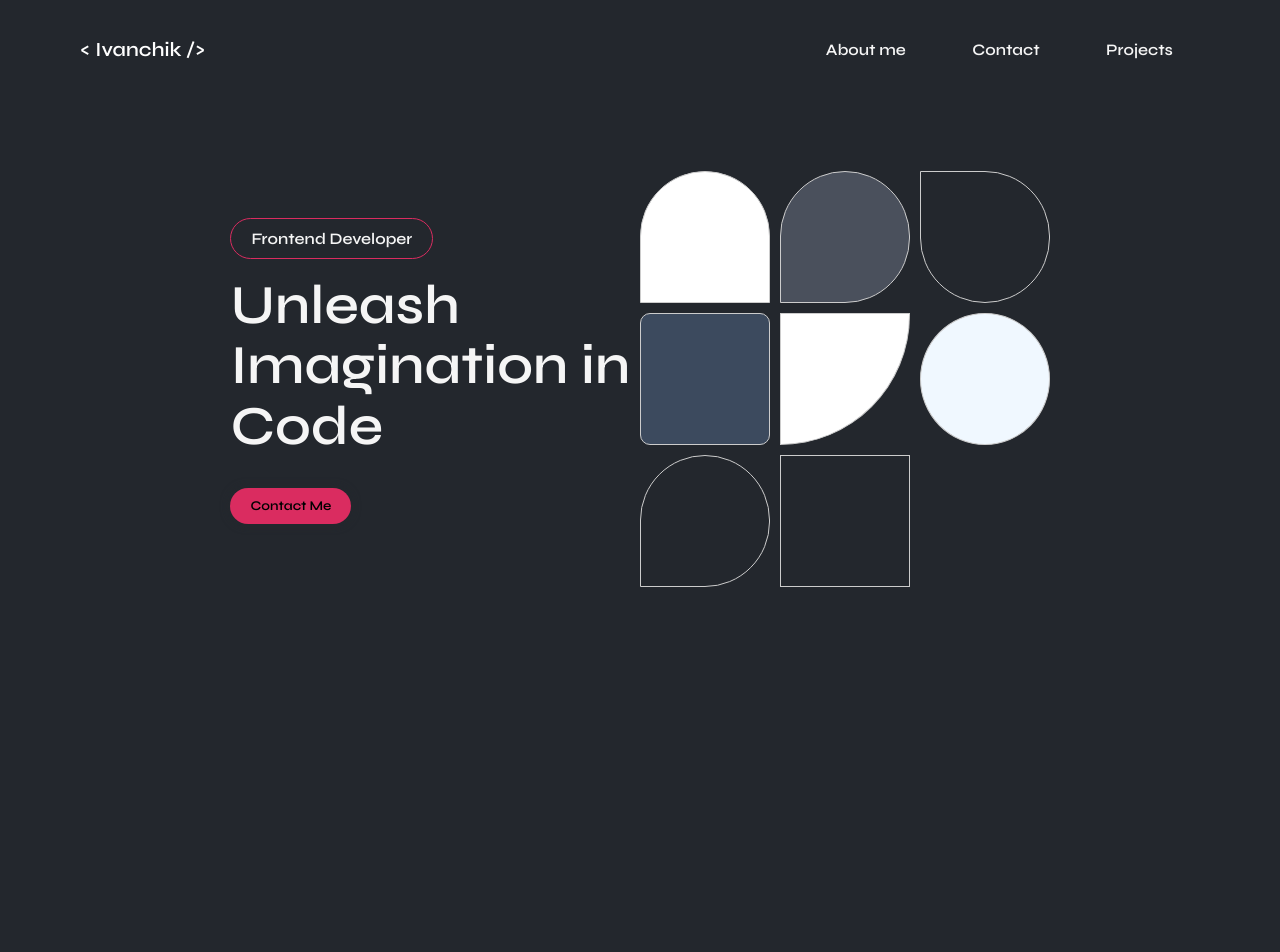
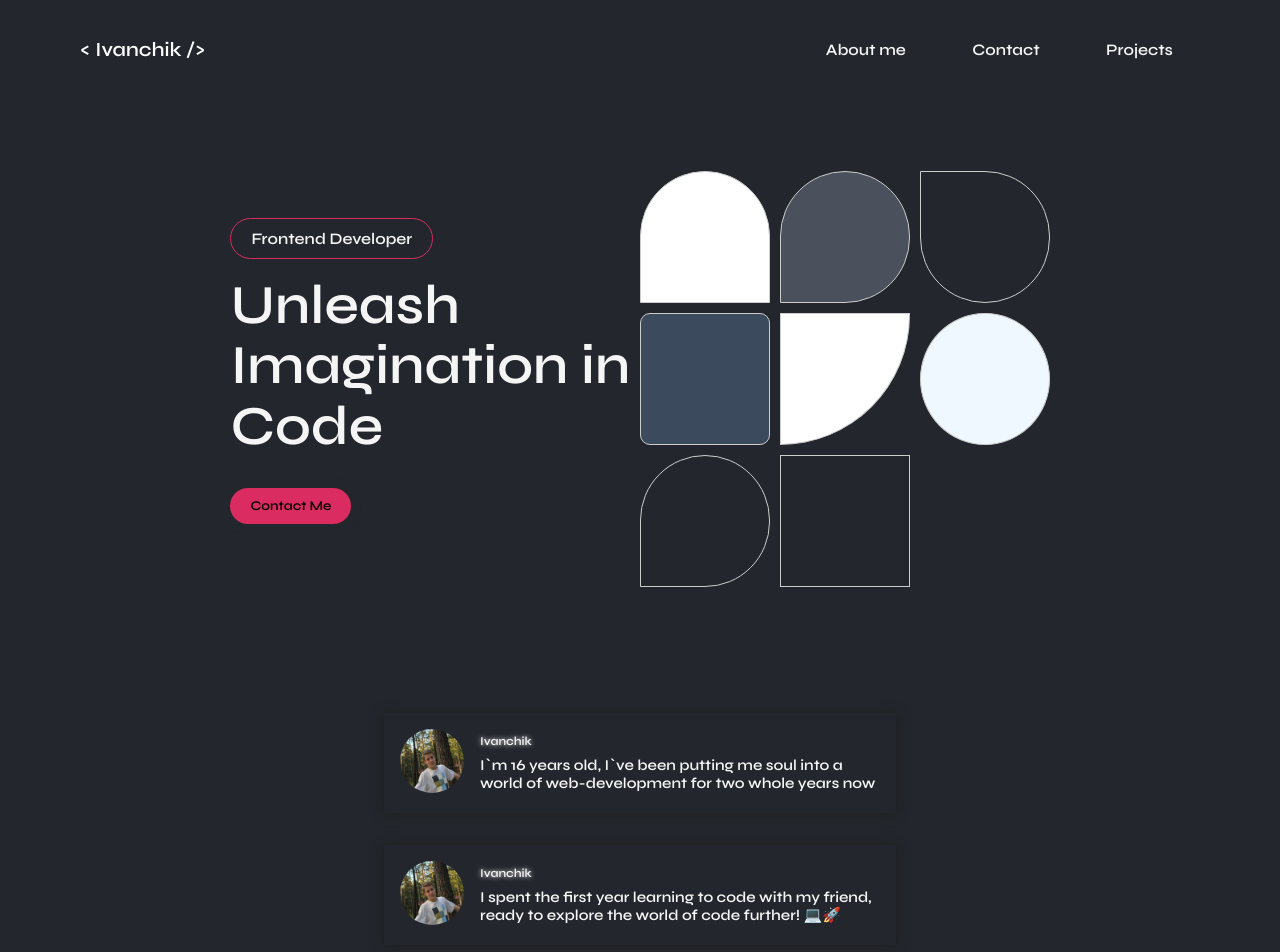
Before and after one commit to IvanchikIvan/Ivanchik-Portfolio, a React (Create React App) app: page / in a window 1280 px wide. Shown: the top 952 px of the page. Before the commit the page ends 800 px from the top, so only its background shows below. Built offline with nearby package versions, Linux system fonts and the light colour scheme.

Commit message:
Added Chat block

```diff
--- a/src/App.js
+++ b/src/App.js
@@ -1,4 +1,5 @@
 import "./App.css";
+import Chat from "./components/Chat/Chat";
 import Hero from "./components/Hero/Hero";
 import NavBar from "./components/NavBar/NavBar";
 
@@ -7,6 +8,7 @@ function App() {
     <>
       <NavBar/>
       <Hero/>
+      <Chat/>
     </>
   );
 }
--- /dev/null
+++ b/src/components/Chat/Chat.css
@@ -0,0 +1,90 @@
+* {
+  font-family: "Syne", "Syne Placeholder", sans-serif;
+  box-sizing: border-box;
+  margin: 0;
+  padding: 0;
+}
+
+.chat {
+  display: flex;
+  flex-direction: row;
+  justify-content: space-between;
+  align-items: center;
+  padding: 3% 10%;
+}
+
+.message-list {
+  display: flex;
+  flex-direction: column;
+  flex: 2;
+  position: relative;
+  justify-content: center;
+  align-items: center;
+}
+
+.message {
+  position: relative;
+  margin: 1rem 0;
+  width: 50%;
+  height: min-content;
+  font-size: calc(5px + 8 * (100vw / 1280));
+  box-shadow: #1f1e1c 0px 0px 10px 0px;
+  padding: 1rem;
+  color: whitesmoke;
+  display: flex;
+  flex-direction: row;
+  justify-content: flex-start;
+  align-items: center;
+}
+
+.message img {
+  width: 4rem;
+  filter: drop-shadow(#1f1e1c 0px 0px 20px 20px);
+  margin-right: 1rem;
+  border-radius: 50%;
+}
+
+.message .text {
+  display: flex;
+  font-size: calc(10px + 5 * (100vw / 1280));
+  flex-direction: column;
+  justify-content: space-between;
+  align-items: flex-start;
+}
+
+.message .text h3 {
+  margin-bottom: 0.5rem;
+  color:whitesmoke;
+  text-shadow: whitesmoke 0px 0px 5px;
+  font-size: calc(8px + 4 * (100vw / 1280));
+}
+
+.circle {
+  flex: 1;
+  box-sizing: border-box;
+  display: flex;
+  justify-content: center;
+  align-items: center;
+  position: relative;
+}
+
+.circle span {
+  position: relative;
+  color:whitesmoke;
+  font-size: 8rem;
+}
+
+
+
+@media screen and (max-width: 768px) {
+  .message {
+    width: 100%;
+  }
+  .chat {
+    display: flex;
+    flex-direction: column;
+    justify-content: flex-start;
+    align-items: flex-start;
+    padding: 3% 3%;
+  }
+}
--- /dev/null
+++ b/src/components/Chat/Chat.js
@@ -0,0 +1,39 @@
+import React from "react";
+import "./Chat.css";
+import icon from "../Assets/chat-avatar.jpg";
+
+const Chat = () => {
+  return (
+    <div className="chat" id="chat">
+      <div className="message-list">
+        <div className="message">
+          <div className="logo">
+            <img src={icon} alt=""></img>
+          </div>
+          <div className="text">
+            <h3>Ivanchik</h3>
+            <p>
+              I`m 16 years old, I`ve been putting me soul into a world of
+              web-development for two whole years now
+            </p>
+          </div>
+        </div>
+        <div className="message">
+          <div className="logo">
+            <img src={icon} alt=""></img>
+          </div>
+          <div className="text">
+            <h3>Ivanchik</h3>
+            <p>
+              I spent the first year learning to code with my friend, ready to
+              explore the world of code further! 💻🚀
+            </p>
+          </div>
+        </div>
+      </div>
+      <div className="About Me"></div>
+    </div>
+  );
+};
+
+export default Chat;
```
